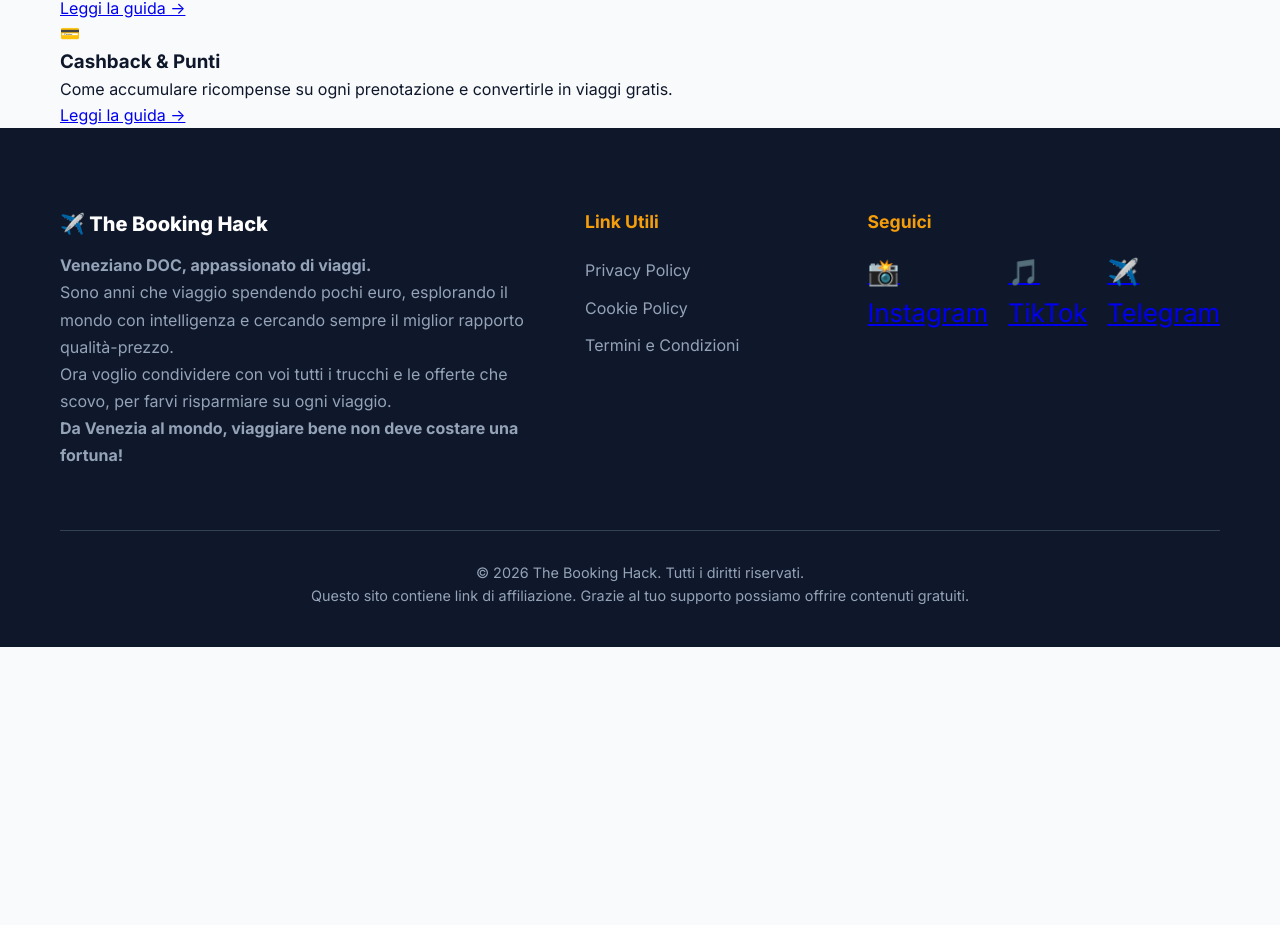
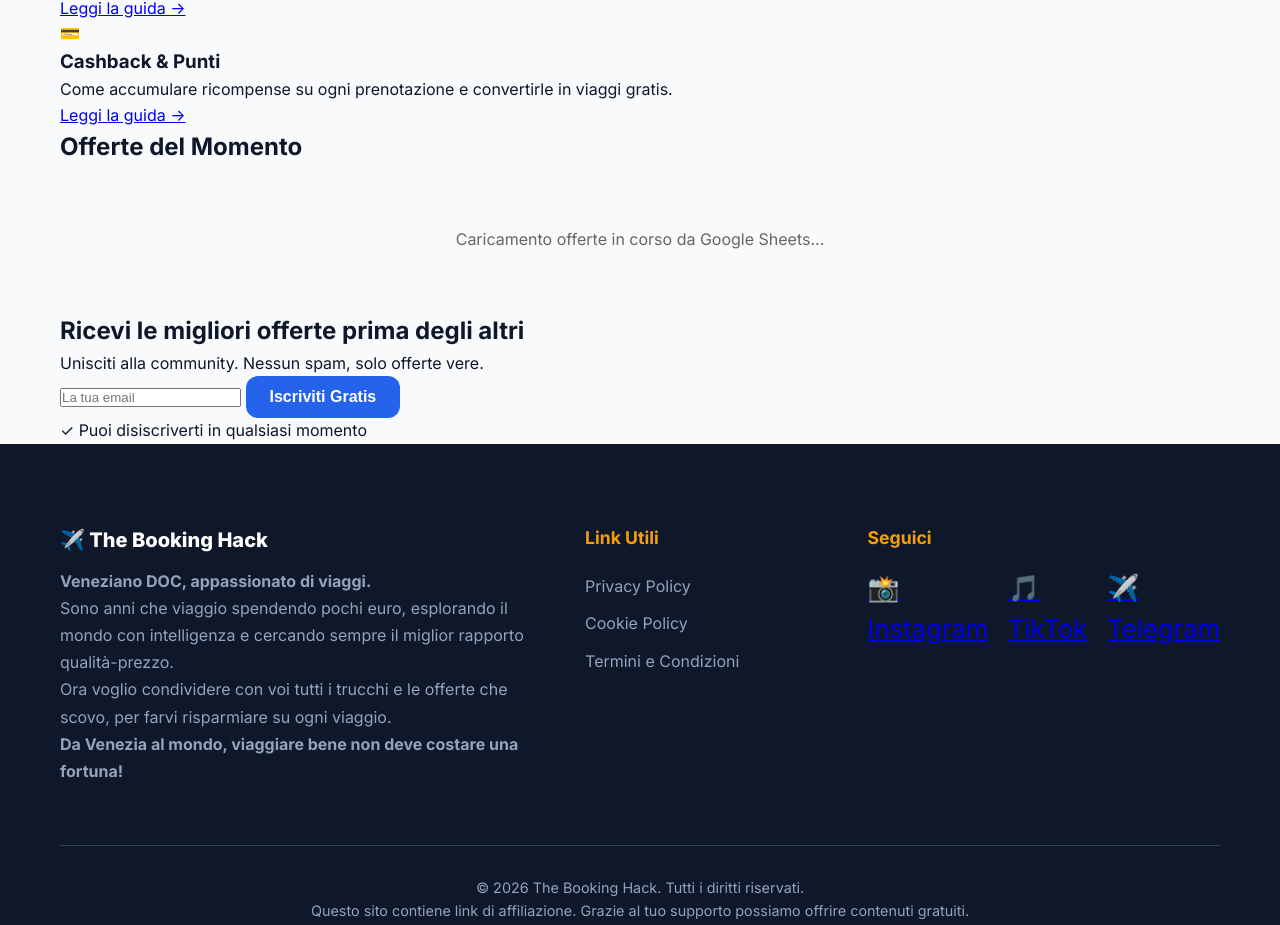
Before and after one commit to thebookinghack-alt/the-booking-hack, a plain HTML site: page index.html in a window 1280 px wide. Shown: the part 939-1864 px from the top of the page. Before the commit the page ends 1586 px from the top, so only its background shows below. Drawn offline with Linux system fonts and the light colour scheme; no server answers.

Commit message:
Update index.html

```diff
--- a/index.html
+++ b/index.html
@@ -62,7 +62,7 @@
         </div>
     </section>
 
-    <!-- Strategie Section (lasciata come era) -->
+    <!-- Strategie Section -->
     <section id="strategie" class="strategies">
         <div class="container">
             <h2>Strategie di Risparmio</h2>
@@ -95,7 +95,35 @@
         </div>
     </section>
 
-    <!-- Footer aggiornato con tua bio -->
+    <!-- Offerte Section - Collegata a Google Sheets -->
+    <section id="offerte" class="deals">
+        <div class="container">
+            <h2>Offerte del Momento</h2>
+            <div id="deals-grid" class="deals-ticker">
+                <!-- Le offerte da Google Sheets appariranno qui automaticamente -->
+                <p style="grid-column: 1 / -1; text-align: center; padding: 60px 20px; color: #666;">
+                    Caricamento offerte in corso da Google Sheets...
+                </p>
+            </div>
+        </div>
+    </section>
+
+    <!-- Newsletter -->
+    <section id="newsletter" class="newsletter">
+        <div class="container">
+            <div class="newsletter-box">
+                <h2>Ricevi le migliori offerte prima degli altri</h2>
+                <p>Unisciti alla community. Nessun spam, solo offerte vere.</p>
+                <form class="newsletter-form" onsubmit="handleSubscribe(event)">
+                    <input type="email" placeholder="La tua email" required class="newsletter-input">
+                    <button type="submit" class="btn-primary">Iscriviti Gratis</button>
+                </form>
+                <p class="form-note">✓ Puoi disiscriverti in qualsiasi momento</p>
+            </div>
+        </div>
+    </section>
+
+    <!-- Footer con bio -->
     <footer class="footer">
         <div class="container">
             <div class="footer-grid">
```
